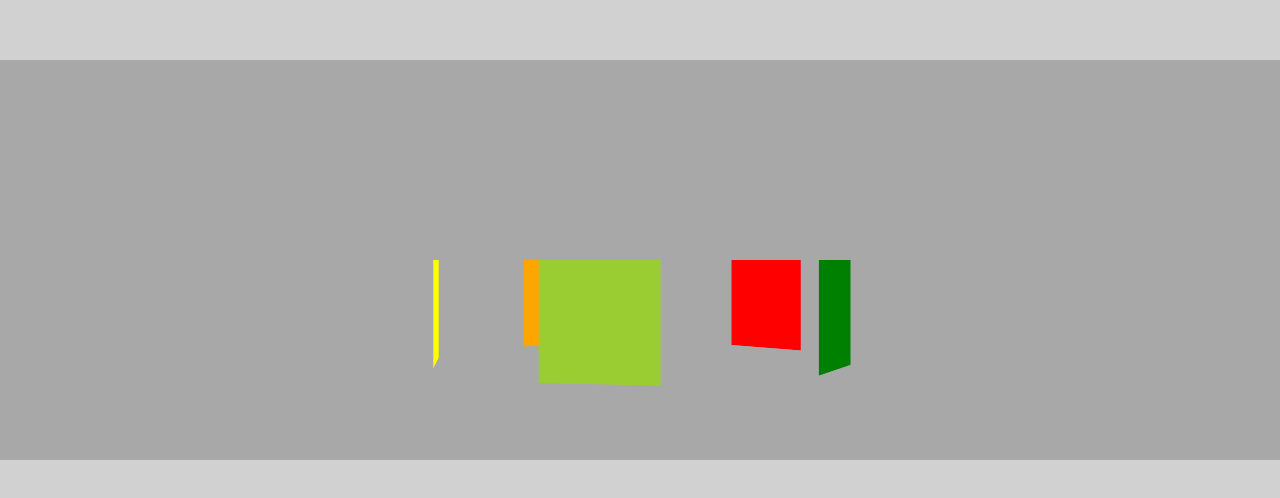
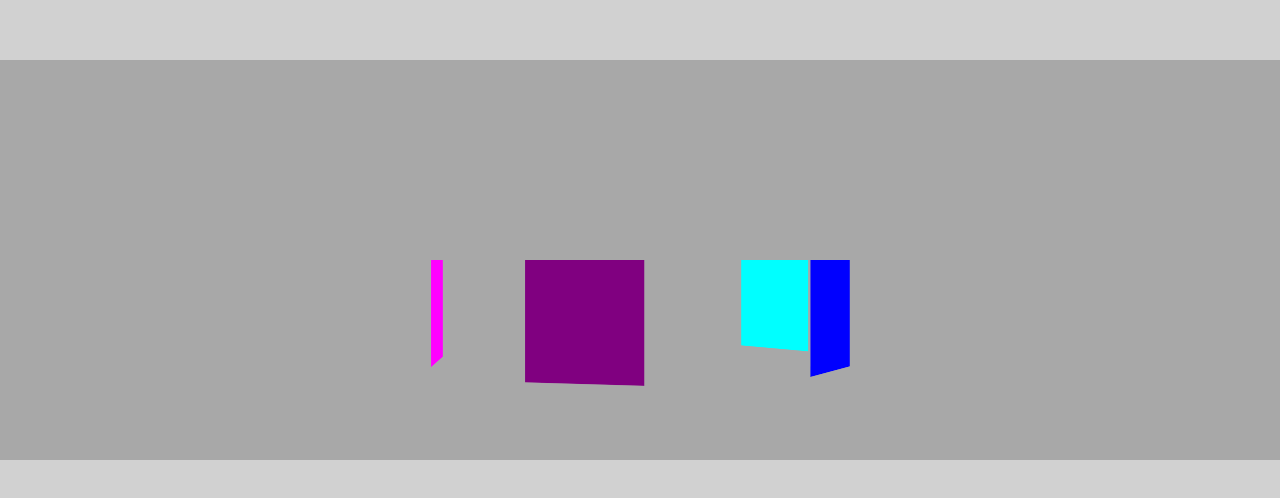
Before and after one commit to wystler/css-animated-carousel, a React (Create React App) app: page / in a window 1280 px wide. Shown: the part 140-638 px from the top of the page. Built offline with nearby package versions, Linux system fonts and the light colour scheme.

Commit message:
fix order of slides being displayed by starting counter at 1 and adding a negative animation delay variable

```diff
--- a/src/Slide.jsx
+++ b/src/Slide.jsx
@@ -3,10 +3,13 @@ import { useState } from "react"
 export const Slide = (props) => {
 
     const {index, rotationTime, numberOfSlides} = props
-    const [count, setCount] = useState(0)
+    const [count, setCount] = useState(1)
     const slides = ["red", "orange", "yellow", "yellowgreen", "green", "cyan", "blue", "purple", "magenta", "pink"]     //10
 
-    const animationDelay = -index*rotationTime/numberOfSlides
+    const animationDelay = -rotationTime+index+0.05
+    //  -rotationtime fills the carousel before render,
+    //  index selects the next slide,
+    //  0.05 prevents the first and last slide swapping position in the carousel
 
     return (
         <div
```
